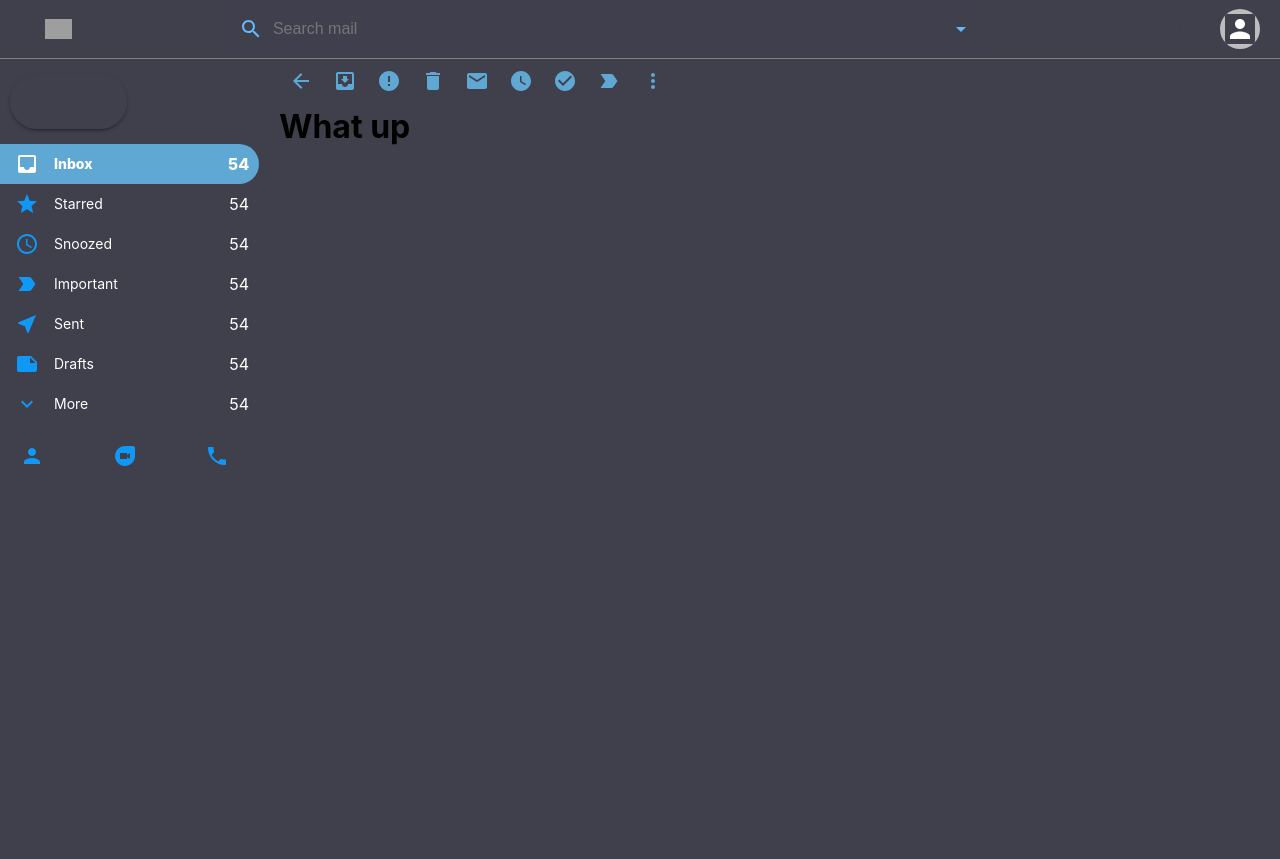
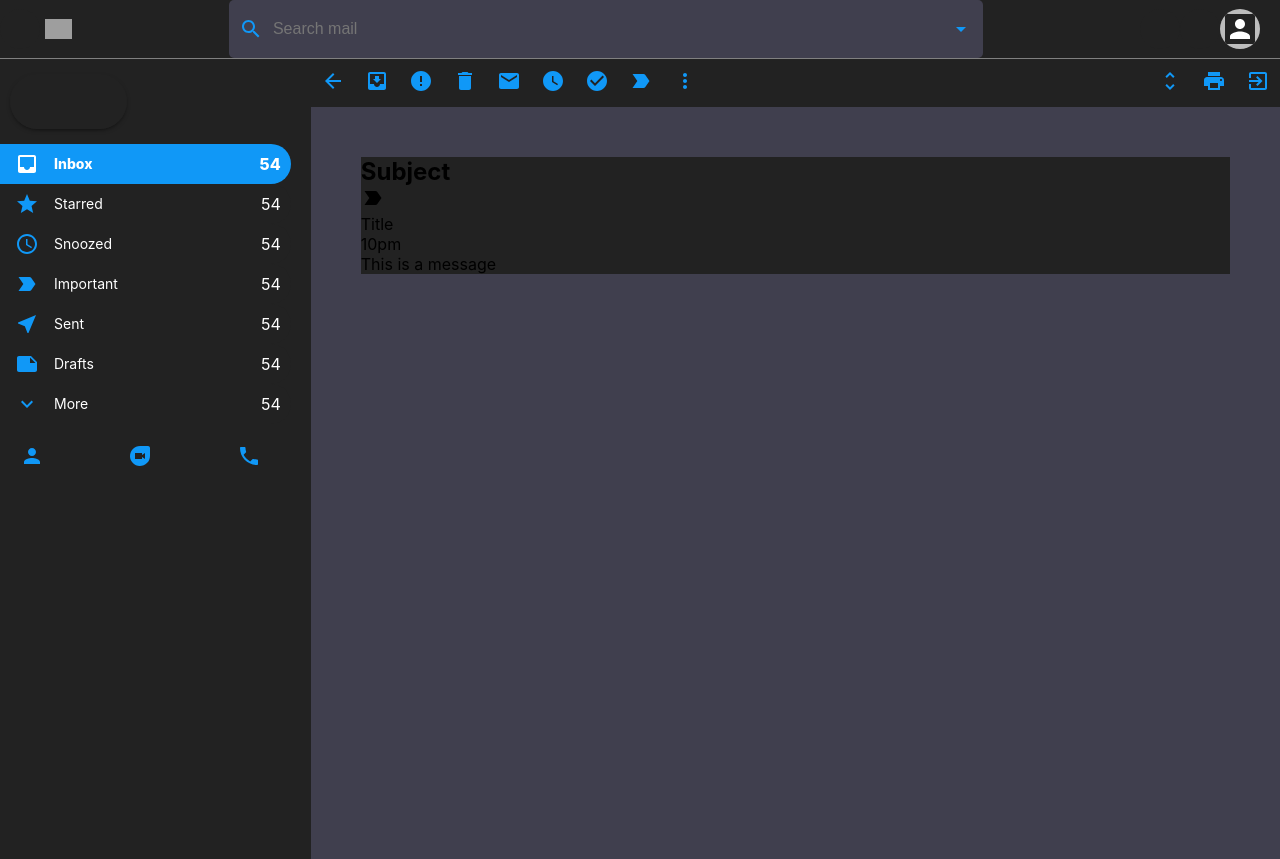
Before and after one commit to GethinDavies1990/gmail-clone, a React (Create React App) app: page /mail in a window 1280 px wide. Built offline with nearby package versions, Linux system fonts and the light colour scheme; grey boxes are pictures that could not be loaded.

Commit message:
style: mail message

```diff
--- a/src/Components/EmailListComponent/EmailRow.css
+++ b/src/Components/EmailListComponent/EmailRow.css
@@ -19,7 +19,7 @@
 
 .emailRow__options > .MuiSvgIcon-root {
   padding: 5px;
-  color: #5fa8d3;
+  color: #1098f7;
 }
 
 .emailRow__message {
--- a/src/Components/Header/Header.css
+++ b/src/Components/Header/Header.css
@@ -26,7 +26,8 @@
 }
 
 .header__middle > .MuiSvgIcon-root {
-  color: #5fbcff;
+  color: #1098f7;
+  background-color: #403f4e;
 }
 
 .header__middle > input {
--- a/src/Components/MailComponent/Mail.css
+++ b/src/Components/MailComponent/Mail.css
@@ -1,4 +1,18 @@
+.mail {
+  flex: 1;
+  background-color: #403f4e;
+}
+
+.mail__tools {
+  display: flex;
+  justify-content: space-between;
+}
+
 .mail__toolsLeft {
+  display: flex;
+}
+
+.mail__toolsRight {
   display: flex;
 }
 
@@ -7,10 +21,18 @@
 }
 
 .mail__buttonWrapper > .MuiSvgIcon-root {
-  color: #5fa8d3;
+  color: #1098f7;
   cursor: pointer;
 }
 
 .mail__buttonWrapper:hover > .MuiSvgIcon-root {
-  color: #1098f7;
+  color: white;
 }
+
+.mail__body {
+  display: flex;
+  flex-direction: column;
+  margin: 30px;
+  background-color: #403f4e;
+  padding: 20px;
+}
--- a/src/Components/MailComponent/Mail.jsx
+++ b/src/Components/MailComponent/Mail.jsx
@@ -6,9 +6,12 @@ import {
   Delete,
   Email,
   Error,
+  ExitToApp,
   LabelImportant,
   MoreVert,
   MoveToInbox,
+  Print,
+  UnfoldMore,
   WatchLater,
 } from "@mui/icons-material";
 import { useNavigate } from "react-router-dom";
@@ -48,9 +51,27 @@ function Mail() {
             <MoreVert />
           </div>
         </div>
-        <div className='mail__toolsRight'></div>
+        <div className='mail__toolsRight'>
+          <div className='mail__buttonWrapper'>
+            <UnfoldMore />
+          </div>
+          <div className='mail__buttonWrapper'>
+            <Print />
+          </div>
+          <div className='mail__buttonWrapper'>
+            <ExitToApp />
+          </div>
+        </div>
       </div>
-      <h1>What up </h1>
+      <div className='mail__body'>
+        <div className='mail__bodyHeader'>
+          <h2>Subject</h2>
+          <LabelImportant className='mail__important' />
+          <p>Title</p>
+          <p>10pm</p>
+        </div>
+        <div className='mail__message'>This is a message</div>
+      </div>
     </div>
   );
 }
--- a/src/Components/Sidebar/SidebarOption.css
+++ b/src/Components/Sidebar/SidebarOption.css
@@ -15,7 +15,7 @@
 .sidebarOption--active,
 .sidebarOption--active > p,
 .sidebarOption--active > h3 {
-  background-color: #5fa8d3;
+  background-color: #1098f7;
   color: white;
   font-weight: 800 !important;
 }
@@ -26,13 +26,13 @@
 }
 
 .sidebarOption--active > .MuiSvgIcon-root {
-  background-color: #5fa8d3;
+  background-color: #1098f7;
   color: white;
 }
 
 .sidebarOption:hover > .MuiSvgIcon-root {
   color: white;
-  background-color: #5fa8d3 !important;
+  background-color: #1098f7 !important;
 }
 
 .sidebarOption .sidebarOption > p {
--- a/src/index.css
+++ b/src/index.css
@@ -1,6 +1,6 @@
 * {
   margin: 0;
-  background-color: #403f4c;
+  background-color: #222222;
 }
 
 body {
```
